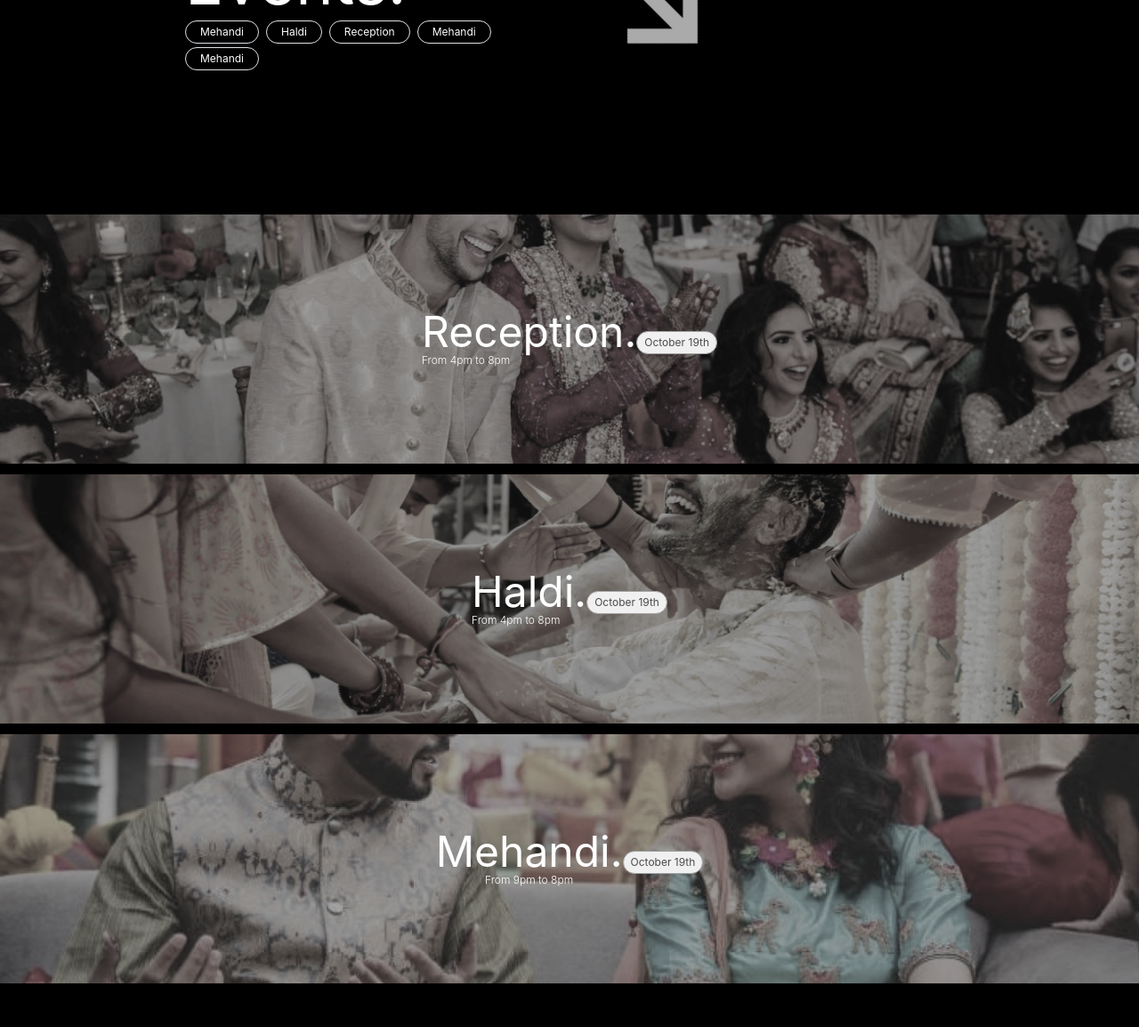
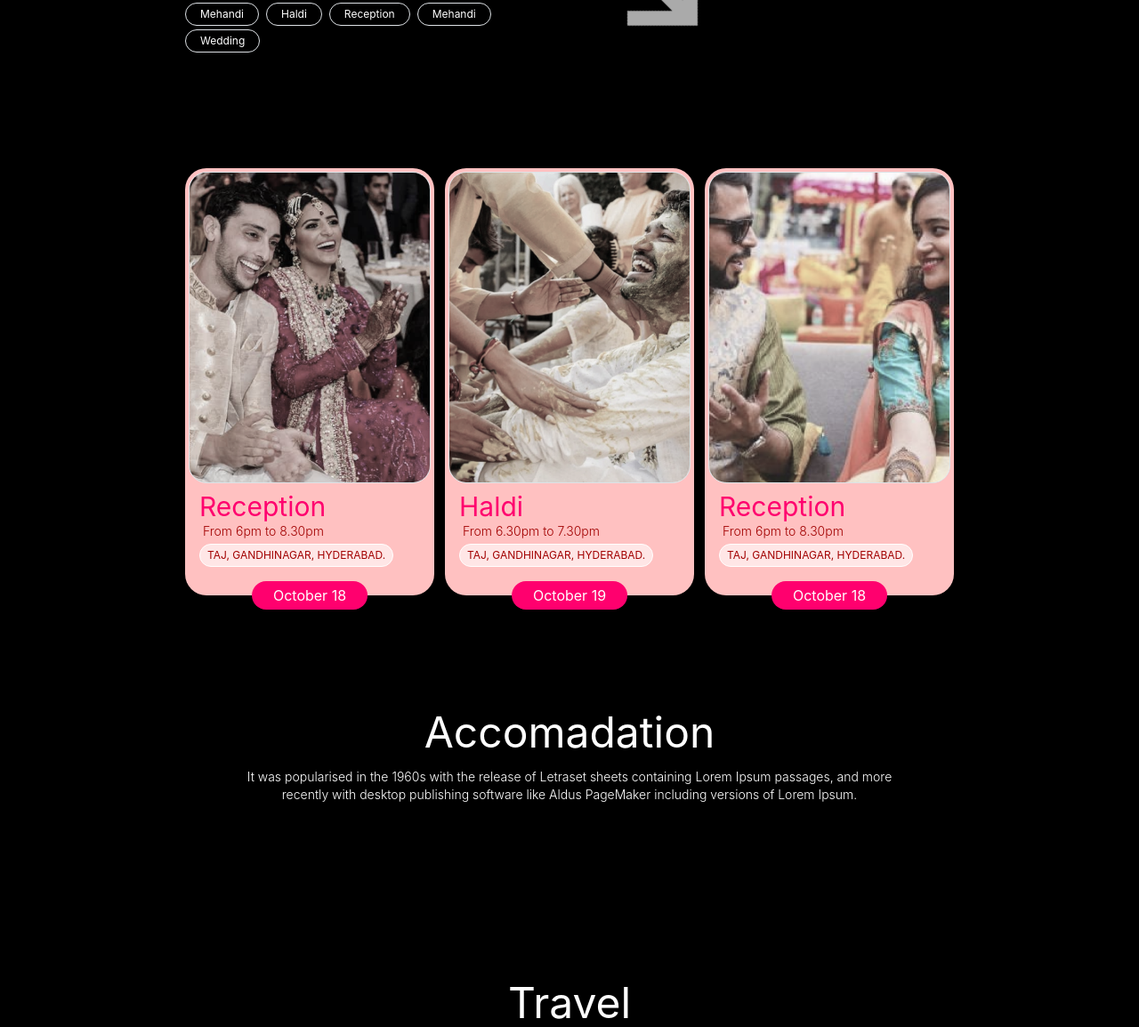
Before and after one commit to rickievishal/Esubhaleka, a plain HTML site: page design1/index.html in a window 1280 px wide. Shown: the part 4327-5481 px from the top of the page at 89% size. Drawn offline with nearby package versions, Linux system fonts and the light colour scheme; a script that the page names is missing.

Commit message:
updated the event section

```diff
--- a/design1/index.html
+++ b/design1/index.html
@@ -94,7 +94,7 @@
     </style>
   </head>
   <body class="w-screen relative bg-[#F7F2EA] h-auto text-[#FFFFFF]">
-    <nav class="w-full  py-2 bg-[#DA2E78] sticky top-0 z-40">
+    <nav class="w-full py-2 bg-[#DA2E78] sticky top-0 z-40">
       <ul class="w-full flex justify-center items-center">
         <li>October 18</li>
       </ul>
@@ -270,7 +270,7 @@
               Moments of Forever: Our Wedding Journey
             </p>
           </div>
-          <div class=" lg:max-w-7xl relative py-5 overflow-hidden">
+          <div class="lg:max-w-7xl relative py-5 overflow-hidden">
             <div class="absolute top-[30px] right-[50%] translate-x-[50%] z-20">
               <button
                 class="rounded-r-full bg-[#D9D9D9] border-[1px] text-[#000000] border-[#A0A0A0] px-4 h-[30px] rounded-l-full active:bg-[#c9c9c9] duration-300 ease-in-out outline-none focus:outline-none"
@@ -451,37 +451,37 @@
         </div>
         <!-- Our story ends here -->
       </div>
-      <div class="w-full py-[50px] bg-black flex flex-col">
+      <div class="w-full py-[30px]  bg-black flex flex-col">
         <div
-          class="w-full px-3 flex flex-col lg:flex-row sm:max-w-xl lg:max-w-4xl mx-auto"
+          class="w-full h-auto pb-3 lg:pb-0 px-3 flex flex-col lg:flex-row sm:max-w-xl lg:max-w-4xl mx-auto"
         >
           <div class="w-full flex-col">
             <p class="text-7xl">Events.</p>
             <div class="flex flex-wrap mt-2 gap-y-1 gap-x-2">
               <div
-                class="px-3 py-1 border rounded-l-full rounded-r-full text-xs"
+                class="px-3 py-1 border rounded-l-full rounded-r-full text-xs active:scale-90 duration-300 ease-in-out focus:outline-none active:outline-none"
               >
                 Mehandi
               </div>
               <div
-                class="px-3 py-1 border rounded-l-full rounded-r-full text-xs"
+                class="px-3 py-1 border rounded-l-full rounded-r-full text-xs active:scale-90 duration-300 ease-in-out focus:outline-none active:outline-none"
               >
                 Haldi
               </div>
               <div
-                class="px-3 py-1 border rounded-l-full rounded-r-full text-xs"
+                class="px-3 py-1 border rounded-l-full rounded-r-full text-xs active:scale-90 duration-300 ease-in-out focus:outline-none active:outline-none"
               >
                 Reception
               </div>
               <div
-                class="px-3 py-1 border rounded-l-full rounded-r-full text-xs"
+                class="px-3 py-1 border rounded-l-full rounded-r-full text-xs active:scale-90 duration-300 ease-in-out focus:outline-none active:outline-none"
               >
                 Mehandi
               </div>
               <div
-                class="px-3 py-1 border rounded-l-full rounded-r-full text-xs"
+                class="px-3 py-1 border rounded-l-full rounded-r-full text-xs active:scale-90 duration-300 ease-in-out focus:outline-none active:outline-none"
               >
-                Mehandi
+                Wedding
               </div>
             </div>
           </div>
@@ -496,91 +496,119 @@
           </div>
         </div>
         <div class="w-full flex justify-center items-center">
-          <div class="w-full max-w-7xl flex flex-col mt-5 gap-3">
-            <div class="w-full h-[280px] relative">
           <div
-                class="absolute top-0 right-0 w-full h-full bg-[rgb(31,31,31,0.4)] z-10"
-              ></div>
+            class="w-full max-w-4xl flex flex-col lg:flex-row justify-center items-center gap-[50px] lg:gap-3 px-3"
+          >
+            <!-- event component starts -->
             <div
-                class="absolute top-[50%] right-[50%] translate-x-[50%] -translate-y-[50%] w-full flex items-center justify-center z-20"
+              class="w-full sm:w-[350px] h-[480px] bg-[#FFC1C1] flex flex-col justify-start items-center relative rounded-[24px] px-[4px]"
             >
-              <div class="flex flex-col justify-center items-start">
-                <p class="text-5xl">Reception.</p>
-                <p class="text-xs font-light">
-                  From 4pm to 8pm
-                </p>
-              </div>
               <button
-                  class="rounded-r-full bg-[#f0f0f0] border-[1px] text-xs text-[#4a4a4a] border-[#A0A0A0] px-2 py-1 rounded-l-full active:bg-[#c9c9c9] duration-300 ease-in-out outline-none focus:outline-none mt-2"
+                class="absolute right-[50%] translate-x-[50%] bottom-0 translate-y-[50%] px-4 py-1 bg-[#FF006E] rounded-l-full rounded-r-full hover:scale-105 duration-300 ease-in-out shadow-sm hover:shadow-xl"
               >
-                  October 19th
+                October 18
               </button>
-              </div>
-              <div class="w-full h-full overflow-hidden saturate-50">
+              <div
+                class="w-full h-[350px] bg-white mt-[4px] border border-[rgb(255,255,255,.1)] rounded-[20px] overflow-hidden"
+              >
                 <img
                   class="w-full h-full object-cover"
                   src="./assets/images/event1.png"
                   alt=""
                 />
               </div>
+              <div
+                class="w-full flex flex-col justify-between items-stretch py-auto px-[12px] mt-2"
+              >
+                <h1 class="text-3xl text-[#FF006E]">Reception</h1>
+                <h2 class="text-sm font-light text-[#A20000] pl-1">
+                  From 6pm to 8.30pm
+                </h2>
+                <h3
+                  class="px-2 py-1 mr-auto border border-white rounded-l-full rounded-r-full text-[#A20000] bg-[rgb(255,255,255,.6)] text-xs mt-1"
+                >
+                  TAJ, GANDHINAGAR, HYDERABAD.
+                </h3>
               </div>
-            <div class="w-full h-[280px] relative">
+            </div>
+            <!-- event component ends -->
+            <!-- event component starts -->
             <div
-                class="absolute top-0 right-0 w-full h-full bg-[rgb(31,31,31,0.4)] z-10"
-              ></div>
+              class="w-full sm:w-[350px] h-[480px] bg-[#FFC1C1] flex flex-col justify-start items-center relative rounded-[24px] px-[4px]"
+            >
+              <button
+                class="absolute right-[50%] translate-x-[50%] bottom-0 translate-y-[50%] px-4 py-1 bg-[#FF006E] rounded-l-full rounded-r-full hover:scale-105 duration-300 ease-in-out hover:shadow-xl"
+              >
+                October 19
+              </button>
               <div
-                class="absolute top-[50%] right-[50%] translate-x-[50%] -translate-y-[50%] w-full flex justify-end items-center justify-center z-20"
+                class="w-full h-[350px] bg-white mt-[4px] border border-[rgb(255,255,255,.6)] rounded-[20px] overflow-hidden"
               >
-                <div class="flex flex-col justify-center items-start">
-                  <p class="text-5xl">Haldi.</p>
-                  <p class="text-xs font-light">
-                    From 4pm to 8pm
-                  </p>
-                </div>
-                <button
-                  class="rounded-r-full bg-[#f0f0f0] border-[1px] text-xs text-[#4a4a4a] border-[#A0A0A0] px-2 py-1 rounded-l-full active:bg-[#c9c9c9] duration-300 ease-in-out outline-none focus:outline-none mt-2"
-                >
-                  October 19th
-                </button>
-              </div>
-              <div class="w-full h-full overflow-hidden saturate-50">
                 <img
                   class="w-full h-full object-cover"
                   src="./assets/images/event2.png"
                   alt=""
                 />
               </div>
+              <div
+                class="w-full flex flex-col justify-between items-stretch py-auto px-[12px] mt-2"
+              >
+                <h1 class="text-3xl text-[#FF006E]">Haldi</h1>
+                <h2 class="text-sm font-light text-[#A20000] pl-1">
+                  From 6.30pm to 7.30pm
+                </h2>
+                <h3
+                  class="px-2 py-1 mr-auto border border-white rounded-l-full rounded-r-full text-[#A20000] bg-[rgb(255,255,255,.6)] text-xs mt-1 "
+                >
+                  TAJ, GANDHINAGAR, HYDERABAD.
+                </h3>
               </div>
-            <div class="w-full h-[280px] relative">
+            </div>
+            <!-- event component ends -->
+            <!-- event component starts -->
             <div
-                class="absolute top-0 right-0 w-full h-full bg-[rgb(31,31,31,0.4)] z-10"
-              ></div>
+              class="w-full sm:w-[350px] h-[480px] bg-[#FFC1C1] flex flex-col justify-start items-center relative rounded-[24px] px-[4px]"
+            >
+              <button
+                class="absolute right-[50%] translate-x-[50%] bottom-0 translate-y-[50%] px-4 py-1 bg-[#FF006E] rounded-l-full rounded-r-full hover:scale-105 duration-300 ease-in-out hover:shadow-xl"
+              >
+                October 18
+              </button>
               <div
-                class="absolute top-[50%] right-[50%] translate-x-[50%] -translate-y-[50%] w-full flex items-center justify-center z-20"
+                class="w-full h-[350px] bg-white mt-[4px] border border-[rgb(255,255,255,.6)] rounded-[20px] overflow-hidden"
               >
-               <div class="flex flex-col justify-center items-center">
-                  <p class="text-5xl">Mehandi.</p>
-                  <p class="text-xs font-light">
-                    From 9pm to 8pm
-                  </p>
-                </div>
-                <button
-                  class="rounded-r-full bg-[#f0f0f0] border-[1px] text-xs text-[#4a4a4a] border-[#A0A0A0] px-2 py-1 rounded-l-full active:bg-[#c9c9c9] duration-300 ease-in-out outline-none focus:outline-none mt-2"
-                >
-                  October 19th
-                </button>
-              </div>
-              <div class="w-full h-full overflow-hidden saturate-50">
                 <img
                   class="w-full h-full object-cover"
                   src="./assets/images/event3.png"
                   alt=""
                 />
               </div>
+              <div
+                class="w-full flex flex-col justify-between items-stretch py-auto px-[12px] mt-2"
+              >
+                <h1 class="text-3xl text-[#FF006E]">Reception</h1>
+                <h2 class="text-sm font-light text-[#A20000] pl-1">
+                  From 6pm to 8.30pm
+                </h2>
+                <h3
+                  class="px-2 py-1 mr-auto border border-white rounded-l-full rounded-r-full text-[#A20000] bg-[rgb(255,255,255,.6)] text-xs mt-1"
+                >
+                  TAJ, GANDHINAGAR, HYDERABAD.
+                </h3>
+              </div>
+            </div>
+            <!-- event component ends -->
           </div>
         </div>
       </div>
+      <!-- <div class="w-full bg-black">
+        <div class="w-full flex flex-col bg-black max-w-6xl mx-auto">
+          <div class="w-full"><h1>Events</h1></div>
+          <div class="w-full flex flex-col">
+            <div class=""></div>
           </div>
+        </div>
+      </div> -->
       <div
         class="w-full flex flex-col justify-center items-center py-[50px] lg:py-[100px] bg-black px-3"
       >
@@ -649,7 +677,7 @@
             containing Lorem Ipsum passages
           </p>
           <button
-            class="bg-[#000000] px-4 py-2 rounded-r-full rounded-l-full mt-2"
+            class="bg-[#000000] px-4 py-2 rounded-r-full rounded-l-full mt-2 active:scale-90 duration-300 ease-in-out focus:outline-none active:outline-none"
           >
             <p class="text-xs">Back to Top</p>
           </button>
```
Lines whose indentation alone changed are shown as unchanged.
